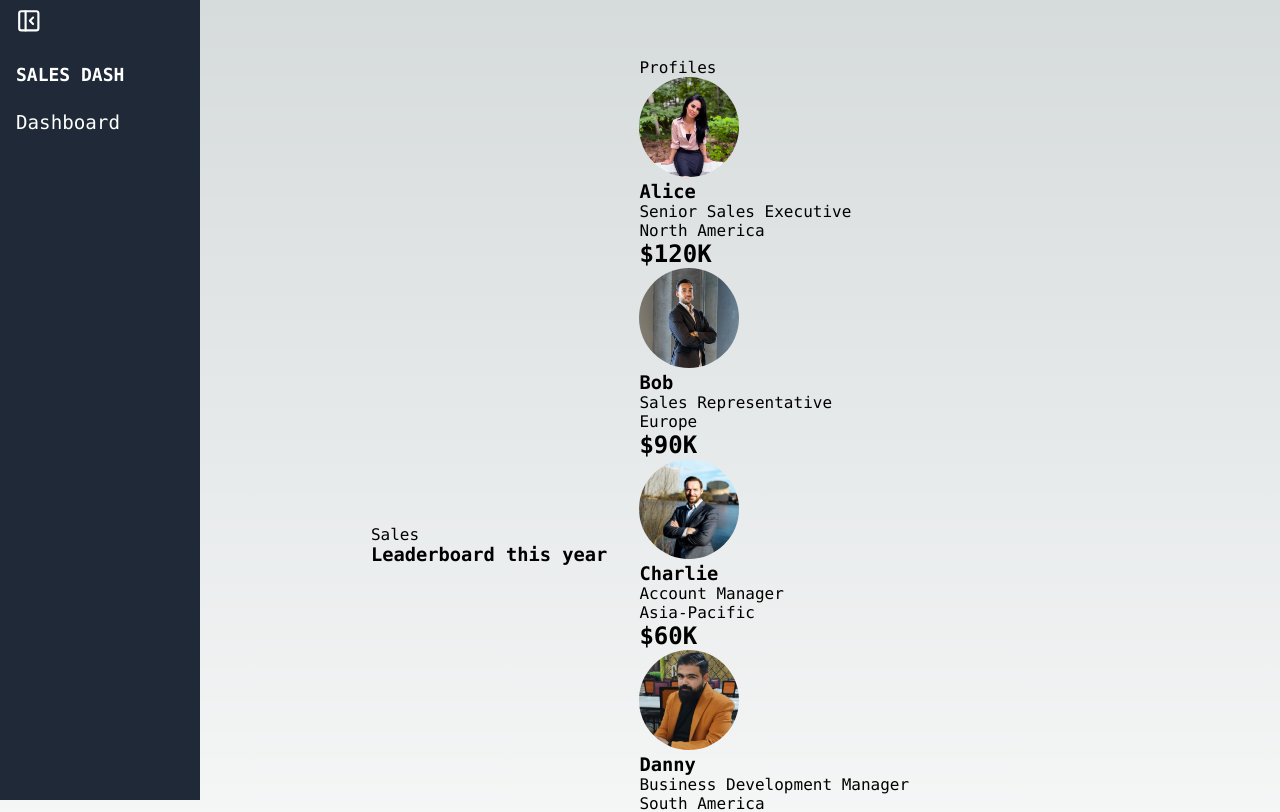
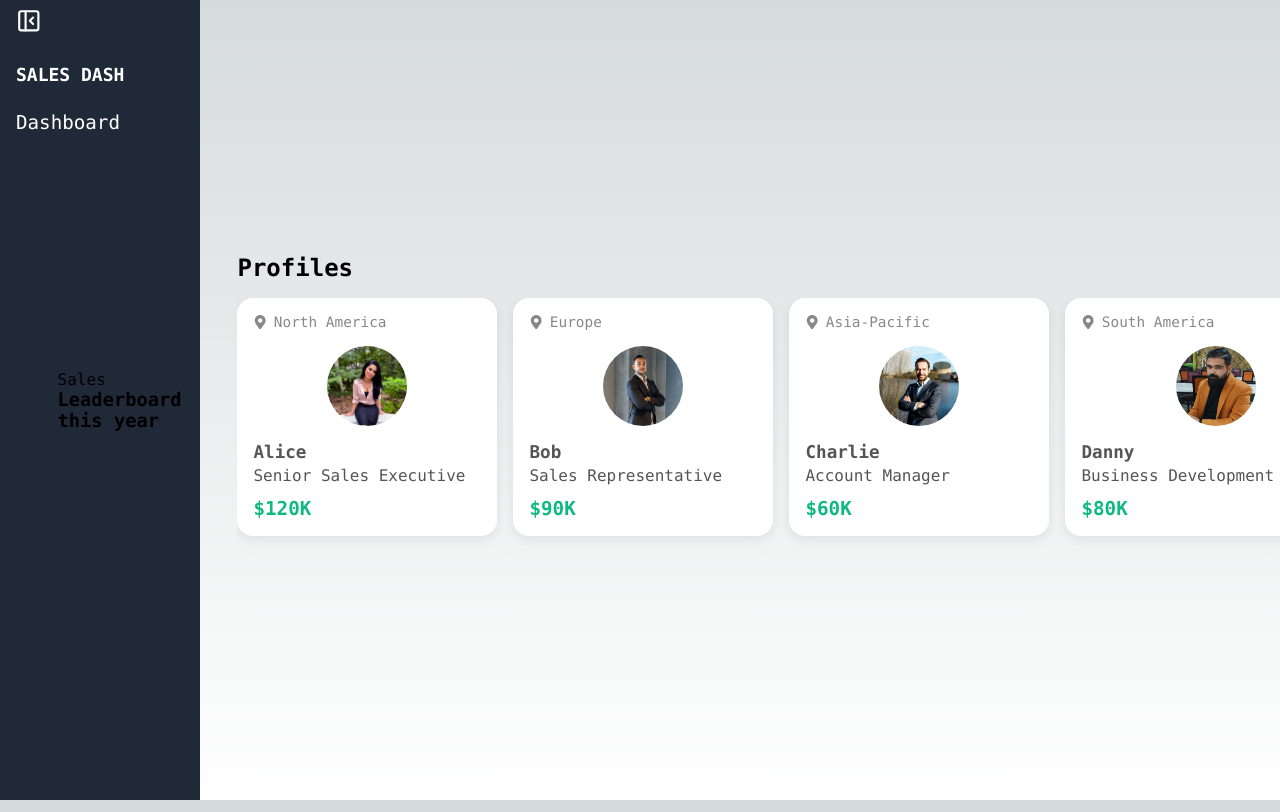
Before and after one commit to DonArthur/code-test, a Next.js app: page / in a window 1280 px wide. Shown: the top 812 px of the page. Built offline with nearby package versions, Linux system fonts and the light colour scheme.

Commit message:
update: profile card styling

```diff
--- /dev/null
+++ b/src/components/profile-card/ProfileCard.js
@@ -0,0 +1,29 @@
+import Image from 'next/image'
+import styles from './ProfileCard.module.css'
+import { FaMapMarkerAlt } from 'react-icons/fa'
+
+const ProfileCard = ({ profile }) => {
+  const formatShortNumber = (num) => {
+    if (num >= 1000000) return (num / 1000000).toFixed(1).replace(/\.0$/, '') + 'M'
+    if (num >= 1000) return (num / 1000).toFixed(1).replace(/\.0$/, '') + 'K'
+    return num.toString()
+  }
+
+  const totalAmount = profile.deals.reduce((sum, deal) =>
+    deal.status === 'Closed Won' ? sum + deal.value : sum, 0
+  )
+
+  return (
+    <div className={styles.card}>
+      <div className={styles.info}>
+        <span><FaMapMarkerAlt /> {profile.region}</span>
+        <Image className={styles.roundImg} src={profile.imgUrl} width={80} height={80} alt={profile.name} />
+        <h3>{profile.name}</h3>
+        <p>{profile.role}</p>
+        <h4>${formatShortNumber(totalAmount)}</h4>
+      </div>
+    </div>
+  )
+}
+
+export default ProfileCard
--- /dev/null
+++ b/src/components/profile-card/ProfileCard.module.css
@@ -0,0 +1,54 @@
+.card {
+  scroll-snap-align: start;
+  min-width: 260px;
+  flex-shrink: 0;
+  background: #fff;
+  border-radius: 16px;
+  box-shadow: 0 4px 12px rgba(0, 0, 0, 0.08);
+  padding: 16px;
+  display: flex;
+  align-items: center;
+  gap: 16px;
+  transition: transform 0.2s ease;
+}
+
+.card:hover {
+  transform: translateY(-4px);
+}
+
+.roundImg {
+  border-radius: 999px;
+  object-fit: cover;
+  margin: 1rem auto;
+}
+
+.info {
+  display: flex;
+  flex-direction: column;
+  width: 100%;
+}
+
+.info h3 {
+  margin: 0;
+  font-size: 1.1rem;
+  color: #555;
+}
+
+.info p {
+  margin: 4px 0;
+  color: #555;
+}
+
+.info span {
+  display: flex;
+  align-items: center;
+  gap: 6px;
+  font-size: 0.9rem;
+  color: #888;
+}
+
+.info h4 {
+  margin-top: 8px;
+  color: #10b981;
+  font-size: 1.2rem;
+}
--- a/src/components/profiles/Profiles.js
+++ b/src/components/profiles/Profiles.js
@@ -1,5 +1,6 @@
 import Image from 'next/image'
 import styles from './Profiles.module.css'
+import ProfileCard from '../profile-card/ProfileCard'
 
 const Profiles = ({ data }) => {
   const formatShortNumber = (num) => {
@@ -9,22 +10,13 @@ const Profiles = ({ data }) => {
   }
 
   return (
-    <div>
-        Profiles
-        {data.map((item) => {
-          return (
-            <div key={item.id}>
-              <Image className={styles.roundImg} src={item.imgUrl} width={100} height={100} alt={item.name} />
-              <h3>{item.name}</h3>
-              <p>{item.role}</p>
-              <span>{item.region}</span>
-              <h2>${item.deals.reduce((sum, deal) => {
-                const amount = deal.status === 'Closed Won' ? sum + deal.value : sum
-                return formatShortNumber(amount)
-              }, 0)}</h2>
-            </div>
-          )
-        })}
+    <div className={styles.wrapper}>
+      <h2 className={styles.title}>Profiles</h2>
+      <div className={styles.grid}>
+        {data.map((item) => (
+          <ProfileCard key={item.id} profile={item} />
+        ))}
+      </div>
     </div>
   )
 }
--- a/src/components/profiles/Profiles.module.css
+++ b/src/components/profiles/Profiles.module.css
@@ -1,3 +1,30 @@
 .roundImg {
     border-radius: 50%;
 }
+
+.wrapper {
+  padding: 24px;
+}
+
+.title {
+  font-size: 1.5rem;
+  margin-bottom: 16px;
+}
+
+.grid {
+  display: flex;
+  flex-direction: row;
+  gap: 16px;
+  overflow-x: auto;
+  padding-bottom: 10px;
+  scroll-snap-type: x mandatory;
+}
+
+.grid::-webkit-scrollbar {
+  height: 8px;
+}
+
+.grid::-webkit-scrollbar-thumb {
+  background: #d1d5db;
+  border-radius: 4px;
+}
--- a/src/styles/Home.module.css
+++ b/src/styles/Home.module.css
@@ -29,6 +29,7 @@
 @media (max-width: 700px) {
   .center {
     padding: 8rem 0 6rem;
+    flex-direction: column;
   }
 
   .center::before {
```
